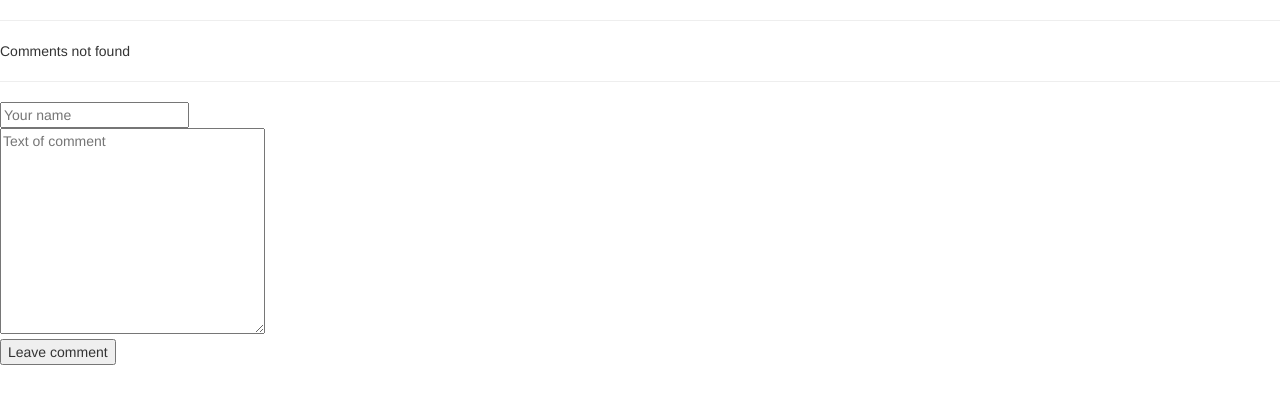
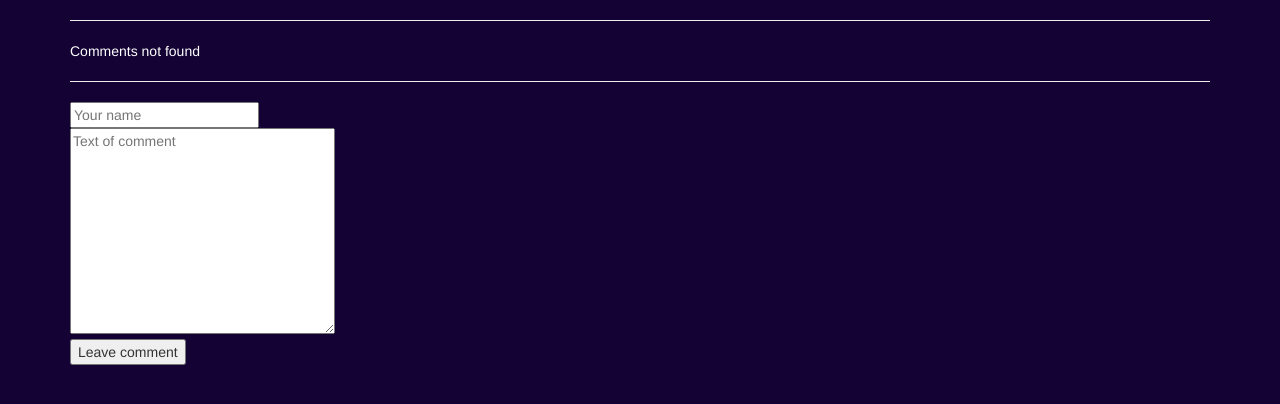
Before and after one commit to Seyit47/my-first-blog, a Django app: template myfirst/templates/articles/detail.html in a window 1280 px wide. Shown: the top 404 px of the page. Run offline with Django 3.2, Linux system fonts and the light colour scheme; the template is opened without the code that fills it, so the values that code supplies are empty; some libraries are stand-ins or nearby versions.

Commit message:
Added CSS

```diff
--- /dev/null
+++ b/myfirst/apps/articles/static/css/articles.css
@@ -0,0 +1,15 @@
+body {
+    background-color: rgb(20,02,52);
+}
+h2 a {
+    color: #fff;
+}
+em {
+    color: #fff;
+}
+.container p {
+    color: white;
+}
+.container h2 {
+    color: white;
+}
--- a/myfirst/templates/articles/detail.html
+++ b/myfirst/templates/articles/detail.html
@@ -3,13 +3,15 @@
 {{article.article_title}}
 {% endblock %}
 {% block content %}
+<div class="container">
 <h2>{{article.article_title}}</h2>
 <p>{{article.article_text}}</p>
 <em>{{article.pub_date}}</em>
+<p>
 {% if article.was_published_recently %}
 New article
 {% endif %}
-
+</p>
 <hr>
 {% if latest_comments_list %}
 {% for c in latest_comments_list %}
@@ -21,7 +23,9 @@ New article
 </p>
 {% endfor %}
 {% else %}
+<p>
 Comments not found
+</p>
 {% endif %}
 
 <hr>
@@ -32,4 +36,5 @@ Comments not found
 <textarea name="text" required="" placeholder="Text of comment" cols="30" rows="10"></textarea><br>
 <button type="submit">Leave comment</button>
 </form>
+</div>
 {% endblock %}
--- a/myfirst/templates/articles/list.html
+++ b/myfirst/templates/articles/list.html
@@ -5,7 +5,7 @@ New articles
 {% block content %}
 {% if latest_articles_list %}
 {% for a in latest_articles_list %}
-<div>
+<div class="container">
     <h2><a href="{% url 'articles:detail' a.id %}">{{a.article_title}}</a></h2>
     <p>{{a.article_text}}</p>
     <p>{{a.pub_date}}</p>
--- a/myfirst/templates/base.html
+++ b/myfirst/templates/base.html
@@ -1,9 +1,11 @@
 <!DOCTYPE html>
 <html lang="en">
 <head>
+    {% load static %}
     <meta charset="UTF-8">
     <meta name="viewport" content="width=device-width, initial-scale=1.0">
     <link rel="stylesheet" href="//maxcdn.bootstrapcdn.com/bootstrap/3.2.0/css/bootstrap.min.css">
+    <link rel="stylesheet" href="{% static 'css/articles.css' %}">
     <title>{% block title %}{% endblock %}</title>
 </head>
 <body>
```
